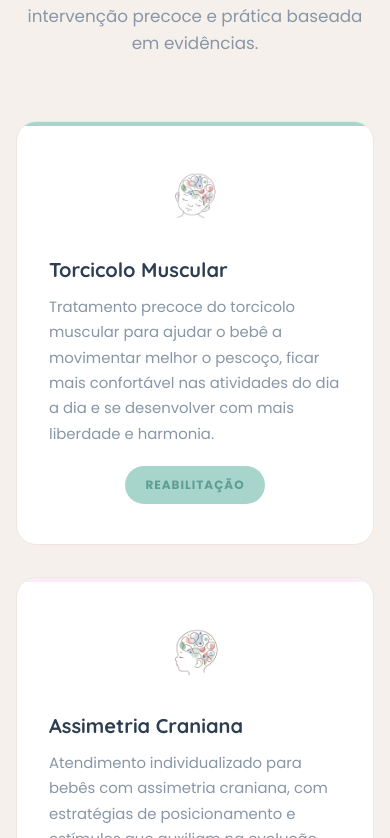
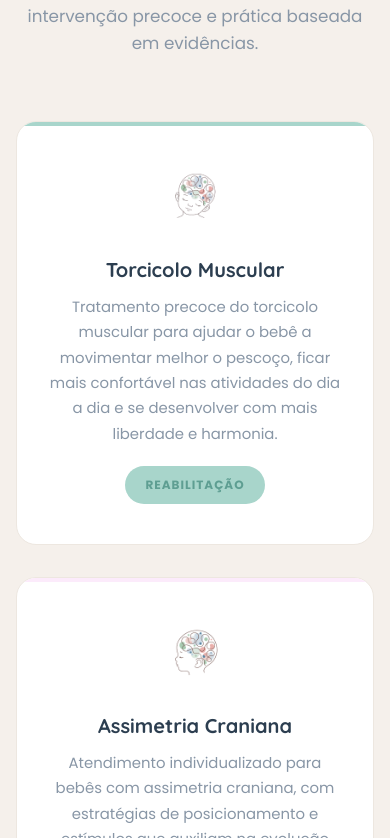
Before and after one commit to sitefisioneuro-droid/neuro-fisio, a Next.js app: page / in a window 390 px wide. Shown: the part 2026-2864 px from the top of the page. Built offline with nearby package versions, Linux system fonts and the light colour scheme.

Commit message:
mobile first

```diff
--- a/src/app/page.module.css
+++ b/src/app/page.module.css
@@ -361,8 +361,8 @@
   overflow: hidden;
   display: flex;
   flex-direction: column;
-  align-items: flex-start;
-  text-align: left;
+  align-items: center;
+  text-align: center;
   height: 100%;
 }
 
@@ -394,7 +394,6 @@
   align-items: center;
   justify-content: center;
   margin-bottom: 1.5rem;
-  align-self: center;
 }
 
 .cardTitle {
@@ -420,7 +419,6 @@
   letter-spacing: 1px;
   border-radius: 20px;
   width: fit-content;
-  align-self: center;
 }
 
 .cardSage .cardFooter {
```
